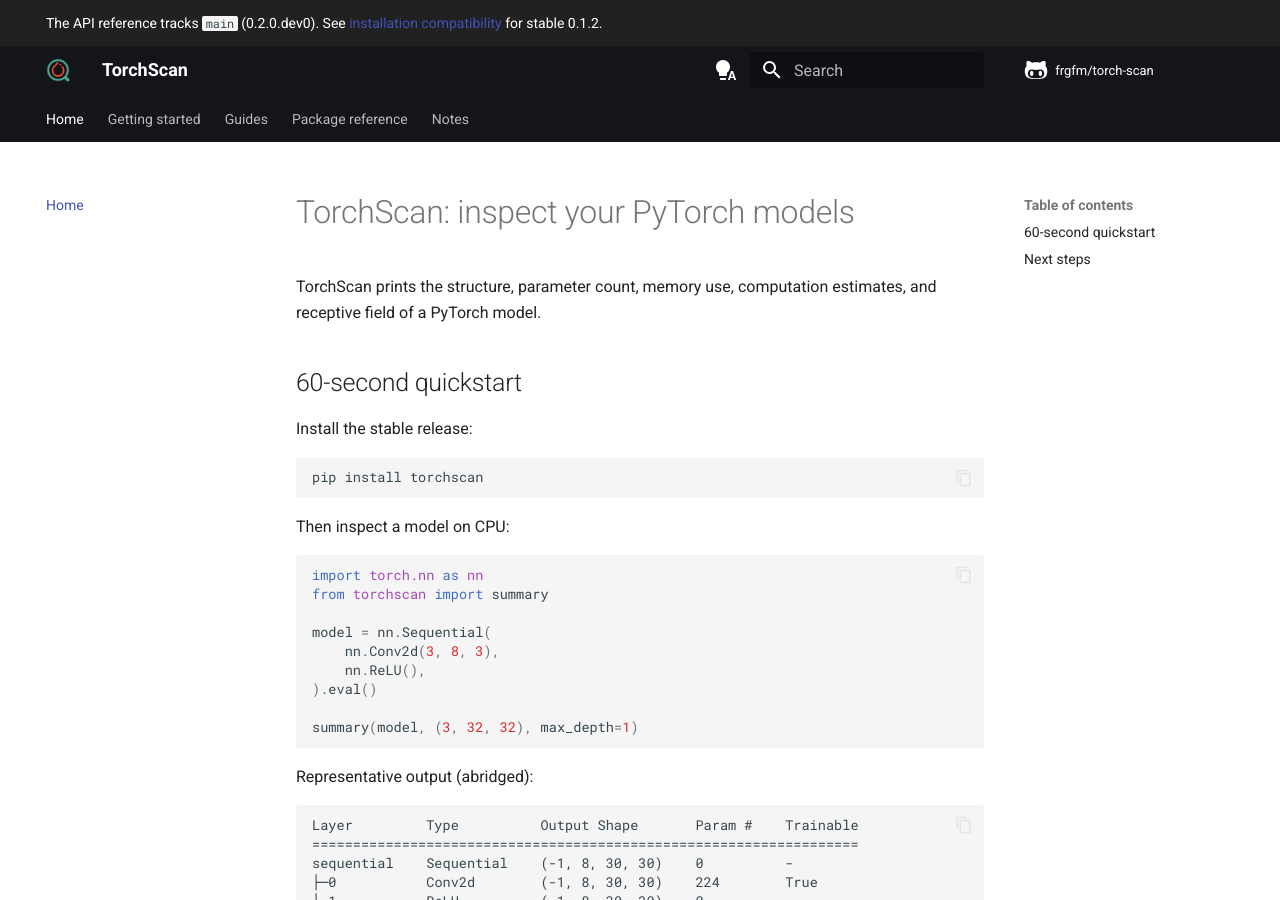
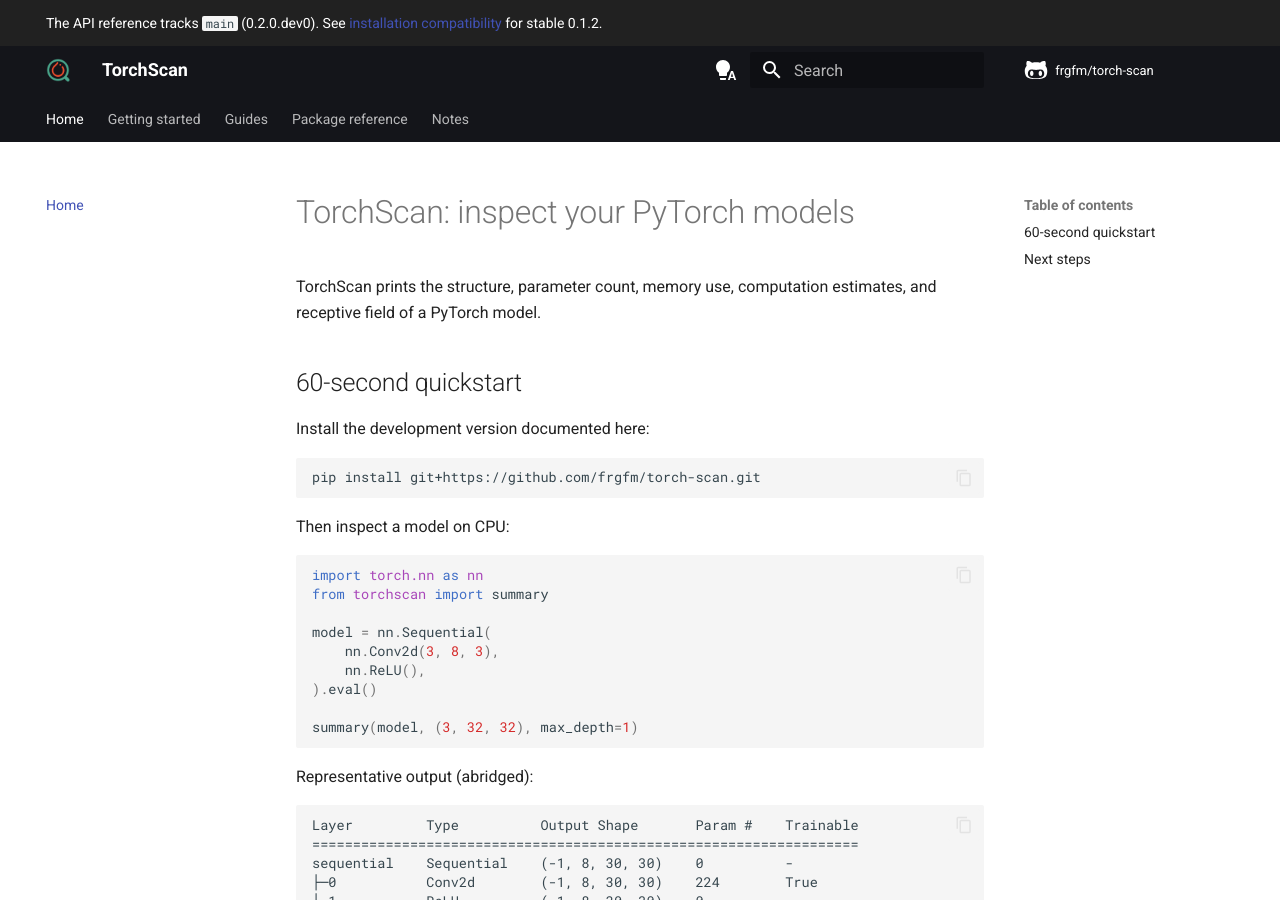
Before and after one commit to frgfm/torch-scan, an MkDocs documentation site: the page built from docs/docs/index.md, in a window 1280 px wide and 900 px high. Built offline with MkDocs 1.6.1 and Material for MkDocs 9.7.7, drawn with Linux system fonts in a browser that asks for light colours; comment, search, counter and statistics services are not loaded.

````diff
--- a/docs/docs/index.md
+++ b/docs/docs/index.md
@@ -4,10 +4,10 @@
 
 ## 60-second quickstart
 
-Install the stable release:
+Install the development version documented here:
 
 ```shell
-pip install torchscan
+pip install git+https://github.com/frgfm/torch-scan.git
 ```
 
 Then inspect a model on CPU:
````
Also changed, not shown: README.md, 1 other file.
